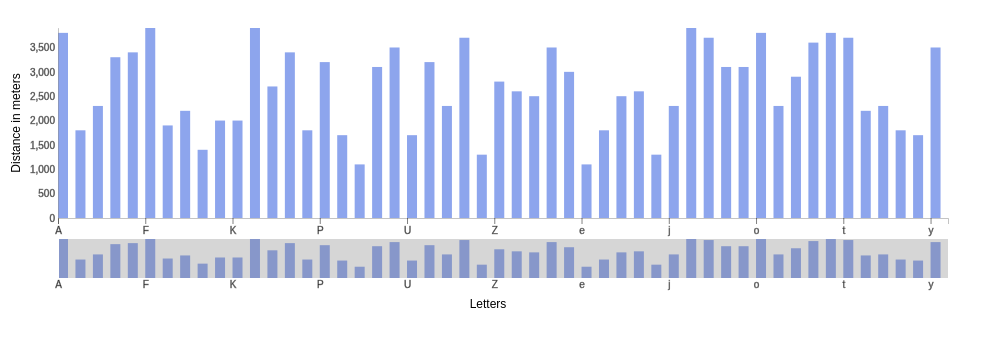
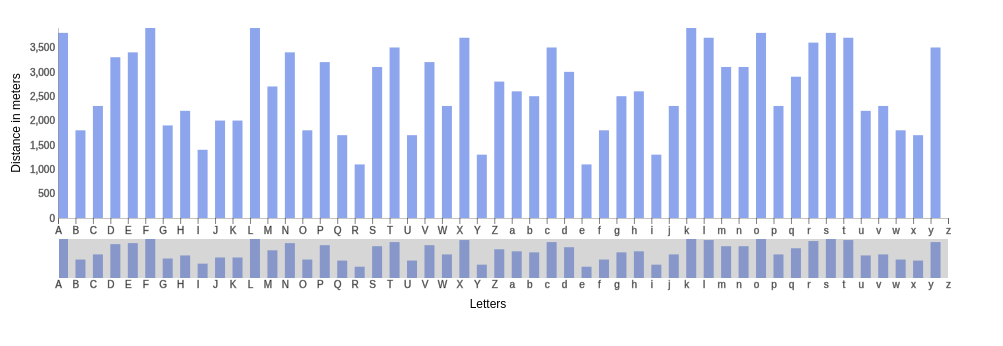
Before and after one commit to shanegibney/d3v4-Scaleband-like-smooth-brush-panning, a plain HTML site: page index.html in a window 1280 px wide. Shown: the whole page, without its empty margins (0-1003 px from the left). Drawn offline with nearby package versions, Linux system fonts and the light colour scheme.

Commit message:
updated README image

```diff
--- a/index.html
+++ b/index.html
@@ -77,7 +77,7 @@
   // dur = d3.scaleLinear().range([0, 12]);
 
   //var xAxis = d3.axisBottom(x).tickSize(0);
-  var xAxis2 = d3.axisBottom(x2).tickSize(0)
+  var xAxis2 = d3.axisBottom(x2).tickSize(0).ticks(data.length)
     .tickFormat(function(d) {
       var found = data.find(function(e) {
         return e.num === d
@@ -86,7 +86,7 @@
     })
   yAxis = d3.axisLeft(y).tickSize(0);
 
-  var xAxis = d3.axisBottom(x)
+  var xAxis = d3.axisBottom(x).ticks(data.length)
     .tickFormat(function(d) {
       var found = data.find(function(e) {
         return e.num === d
```
Also changed, not shown: 1 other file.
